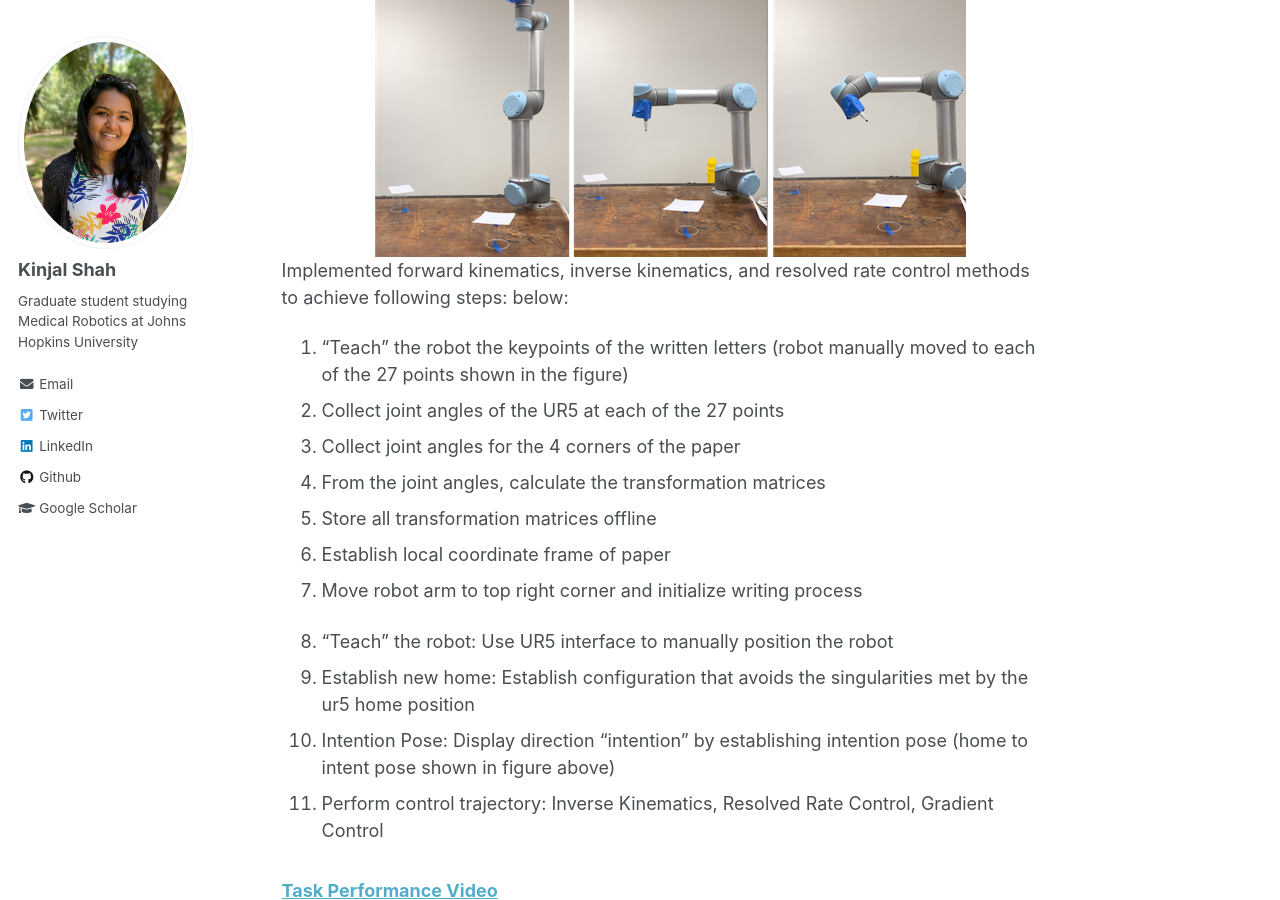
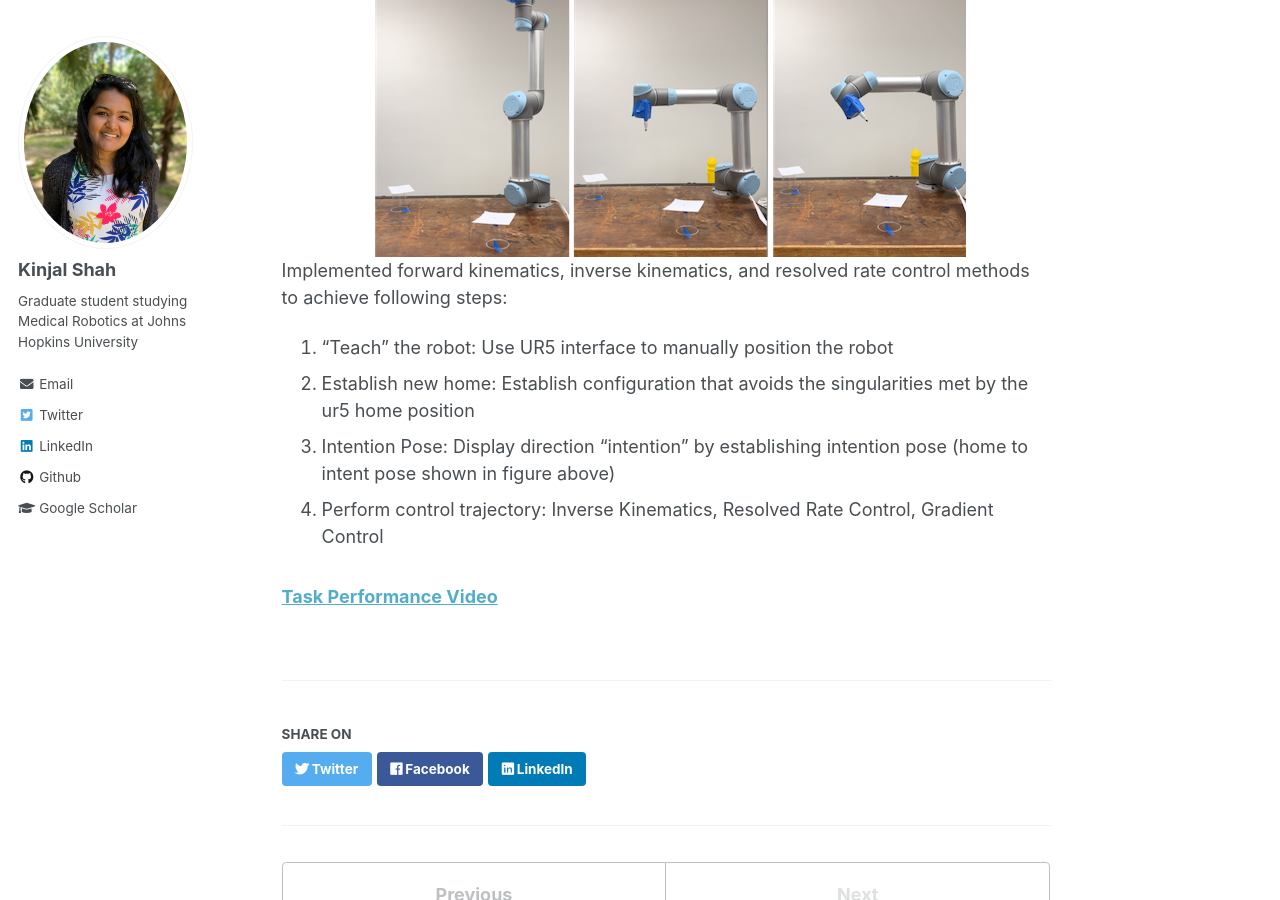
Before and after one commit to kinjmshah/kinjmshah.github.io, a Jekyll site: the page built from _portfolio/rdkdc.md, in a window 1280 px wide and 900 px high, scrolled down 1229 px. Built offline with Jekyll 4.4.1, drawn with Linux system fonts in a browser that asks for light colours.

Commit message:
Update rdkdc.md

```diff
--- a/_portfolio/rdkdc.md
+++ b/_portfolio/rdkdc.md
@@ -27,16 +27,8 @@ The primary challenge for this task was to establish the local coordinate frame
 <div align="center">
   <img src='/images/homeandintent.png'>
 </div>
+
 Implemented forward kinematics, inverse kinematics, and resolved rate control methods to achieve following steps:
-below:
-1. "Teach" the robot the keypoints of the written letters (robot manually moved to each of the 27 points shown in the figure)
-2. Collect joint angles of the UR5 at each of the 27 points
-3. Collect joint angles for the 4 corners of the paper
-4. From the joint angles, calculate the transformation matrices
-5. Store all transformation matrices offline
-6. Establish local coordinate frame of paper
-7. Move robot arm to top right corner and initialize writing process
-
 1. “Teach” the robot: Use UR5 interface to manually position the robot
 2. Establish new home: Establish configuration that avoids the singularities met by the ur5 home position
 3. Intention Pose: Display direction “intention” by establishing intention pose (home to intent pose shown in figure above)
```
